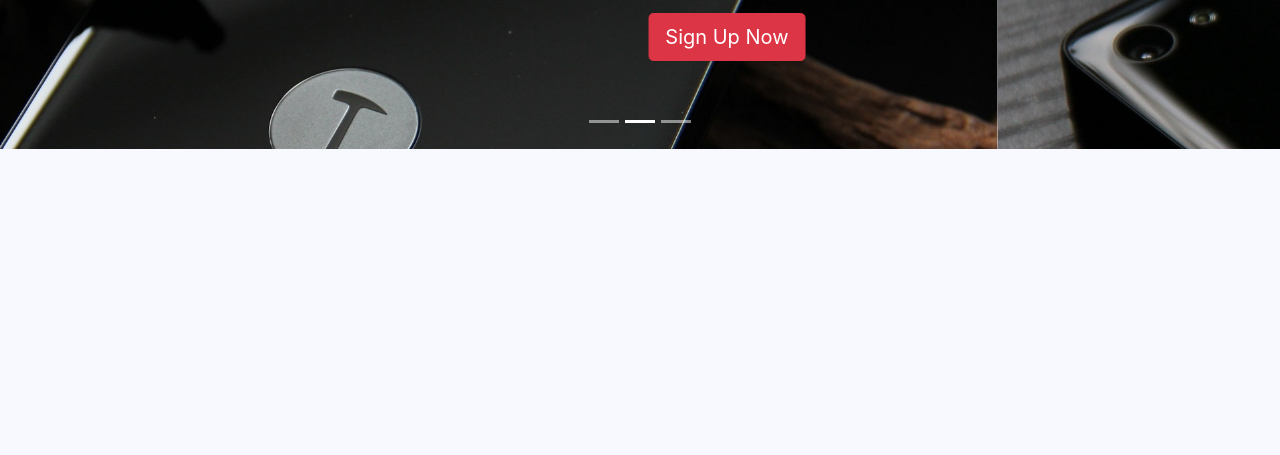
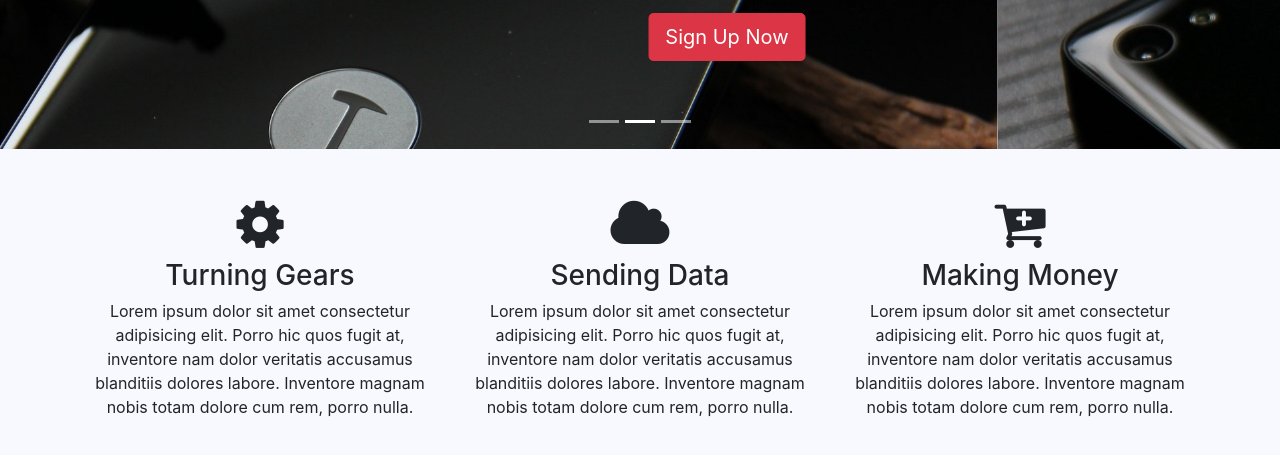
Before and after one commit to Rhotimee/business-theme, a website: page src/index.html in a window 1280 px wide. Shown: the part 357-812 px from the top of the page. Drawn offline with Linux system fonts and the light colour scheme.

Commit message:
home icon

```diff
--- a/src/index.html
+++ b/src/index.html
@@ -87,6 +87,30 @@
         </div>
     </section>
 
+    <!-- HOME ICON SECTION -->
+    <section id="home-icons" class="py-5">
+        <div class="container">
+            <div class="row">
+                <div class="col-md-4 mb-4 text-center">
+                    <i class="fa fa-cog mb-2"></i>
+                    <h3>Turning Gears</h3>
+                    <p>Lorem ipsum dolor sit amet consectetur adipisicing elit. Porro hic quos fugit at, inventore nam dolor veritatis accusamus blanditiis dolores labore. Inventore magnam nobis totam dolore cum rem, porro nulla.</p>
+                </div>
+                <div class="col-md-4 mb-4 text-center">
+                    <i class="fa fa-cloud mb-2"></i>
+                    <h3>Sending Data</h3>
+                    <p>Lorem ipsum dolor sit amet consectetur adipisicing elit. Porro hic quos fugit at, inventore nam dolor veritatis accusamus blanditiis dolores labore. Inventore magnam nobis totam dolore cum rem, porro nulla.</p>
+                </div>
+                <div class="col-md-4 mb-4 text-center">
+                    <i class="fa fa-cart-plus mb-2"></i>
+                    <h3>Making Money</h3>
+                    <p>Lorem ipsum dolor sit amet consectetur adipisicing elit. Porro hic quos fugit at, inventore nam dolor veritatis accusamus blanditiis dolores labore. Inventore magnam nobis totam dolore cum rem, porro nulla.</p>
+                </div>
+            </div>
+        </div>
+
+    </section>
+
     <script src="js/jquery.min.js"></script>
     <script src="js/popper.min.js"></script>
     <script src="js/bootstrap.min.js"></script>
--- a/src/scss/style.scss
+++ b/src/scss/style.scss
@@ -1,4 +1,5 @@
 $bg-color: ghostwhite;
+$icon-size: 55px;
 
 body{
     background: $bg-color
@@ -32,3 +33,7 @@ body{
     background: url('../img/image3.jpg');
     background-size: cover;
 }
+
+.fa{
+    font-size: $icon-size;
+}
```
Also changed, not shown: src/css/style.css.
